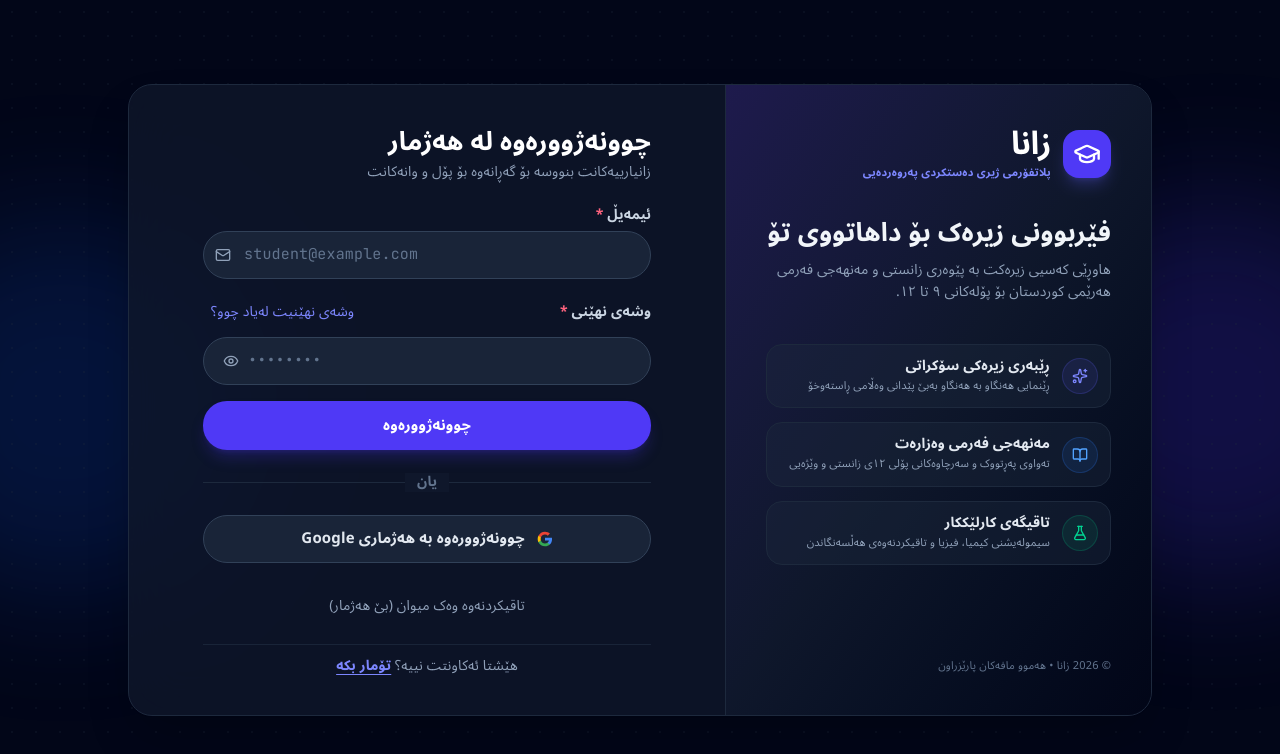
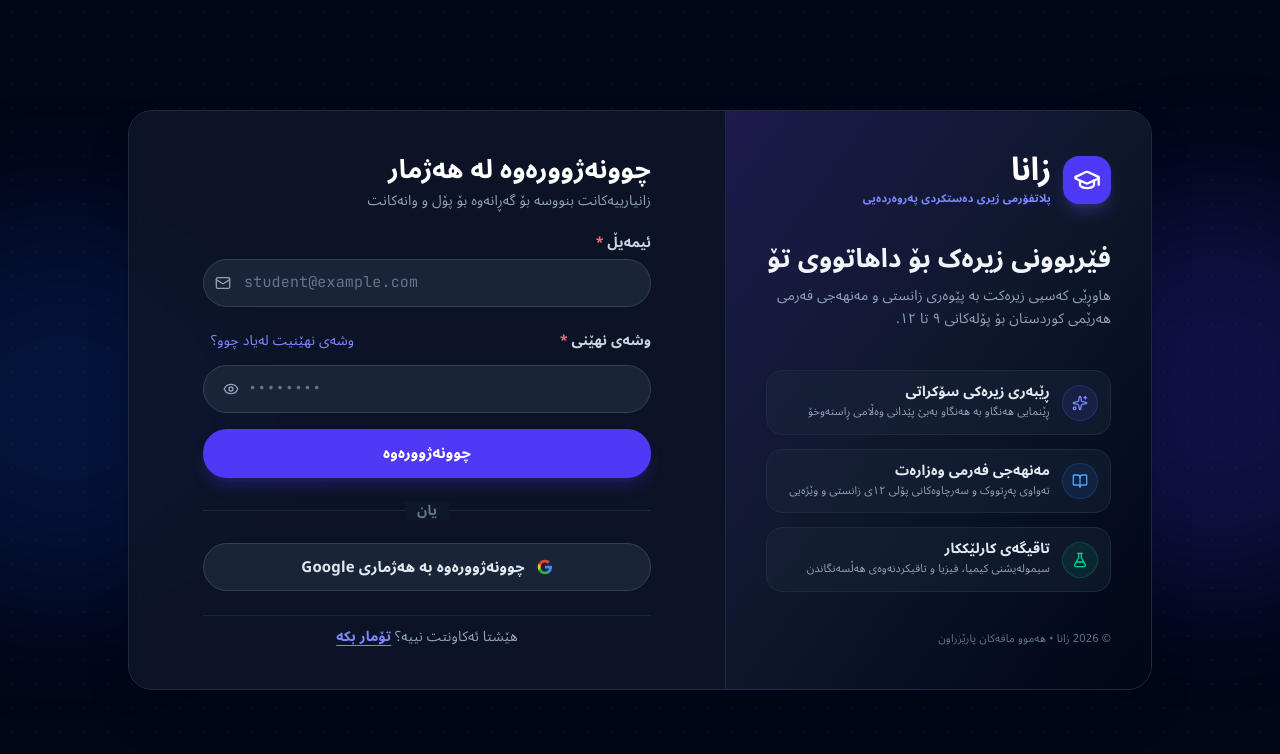
Before and after one commit to addmin-official/new-vs-zana, a React (Vite) app: page / in a window 1280 px wide. Both pictures are taken after a click on the button "چوونەژوورەوە". Shown: the top 754 px of the page. Built offline with nearby package versions, Linux system fonts and the light colour scheme; no server answers.

Commit message:
feat(auth): remove guest login option to enforce authenticated access

```diff
--- a/src/pages/Login.tsx
+++ b/src/pages/Login.tsx
@@ -14,7 +14,6 @@ import {
 import {
   loginWithEmail,
   loginWithGoogle,
-  loginAnonymously,
   getErrorMessage,
 } from "../services/authService.ts";
 import { checkUserExists } from "../auth/userProfileService.ts";
@@ -39,7 +38,6 @@ export function Login({
   const [showPassword, setShowPassword] = useState(false);
   const [loading, setLoading] = useState(false);
   const [googleLoading, setGoogleLoading] = useState(false);
-  const [guestLoading, setGuestLoading] = useState(false);
   const [errorMessage, setErrorMessage] = useState<string | null>(null);
 
   // Email format validation (real-time)
@@ -73,7 +71,7 @@ export function Login({
 
   const handleEmailSubmit = async (e: React.FormEvent) => {
     e.preventDefault();
-    if (loading || googleLoading || guestLoading) return;
+    if (loading || googleLoading) return;
 
     setErrorMessage(null);
 
@@ -104,7 +102,7 @@ export function Login({
   };
 
   const handleGoogleSubmit = async () => {
-    if (loading || googleLoading || guestLoading) return;
+    if (loading || googleLoading) return;
     setErrorMessage(null);
     setGoogleLoading(true);
 
@@ -118,22 +116,7 @@ export function Login({
     }
   };
 
-  const handleGuestSubmit = async () => {
-    if (loading || googleLoading || guestLoading) return;
-    setErrorMessage(null);
-    setGuestLoading(true);
-
-    try {
-      const user = await loginAnonymously();
-      await handlePostLogin(user);
-    } catch (err: unknown) {
-      setErrorMessage(getErrorMessage(err));
-    } finally {
-      setGuestLoading(false);
-    }
-  };
-
-  const isAnyLoading = loading || googleLoading || guestLoading;
+  const isAnyLoading = loading || googleLoading;
 
   return (
     <div
@@ -371,18 +354,6 @@ export function Login({
               )}
             </button>
 
-            {/* Quick Guest Access */}
-            <div className="text-center pt-1">
-              <button
-                type="button"
-                onClick={handleGuestSubmit}
-                disabled={isAnyLoading}
-                className="text-xs text-slate-400 hover:text-slate-200 transition cursor-pointer"
-              >
-                {guestLoading ? "باردەکرێت..." : "تاقیکردنەوە وەک میوان (بێ هەژمار)"}
-              </button>
-            </div>
-
             {/* Register Link */}
             <div className="text-center pt-3 border-t border-slate-800/80">
               <p className="text-xs text-slate-400">
```
